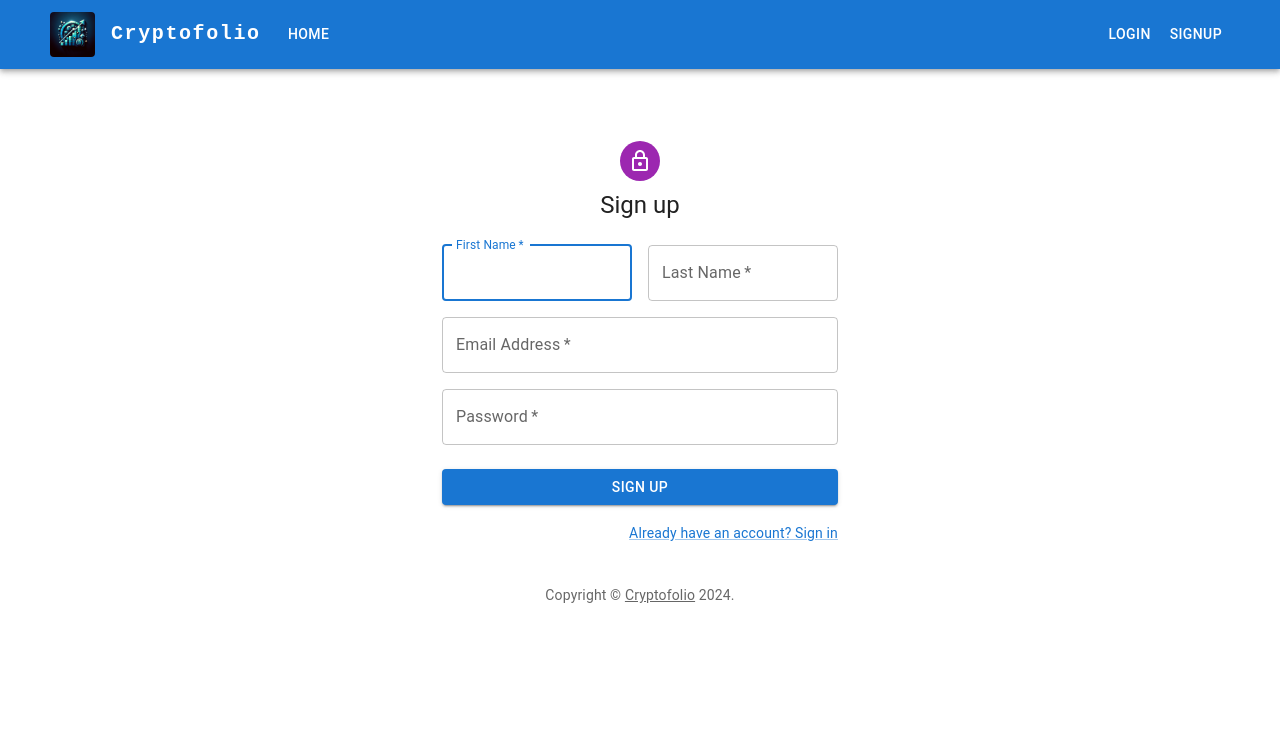
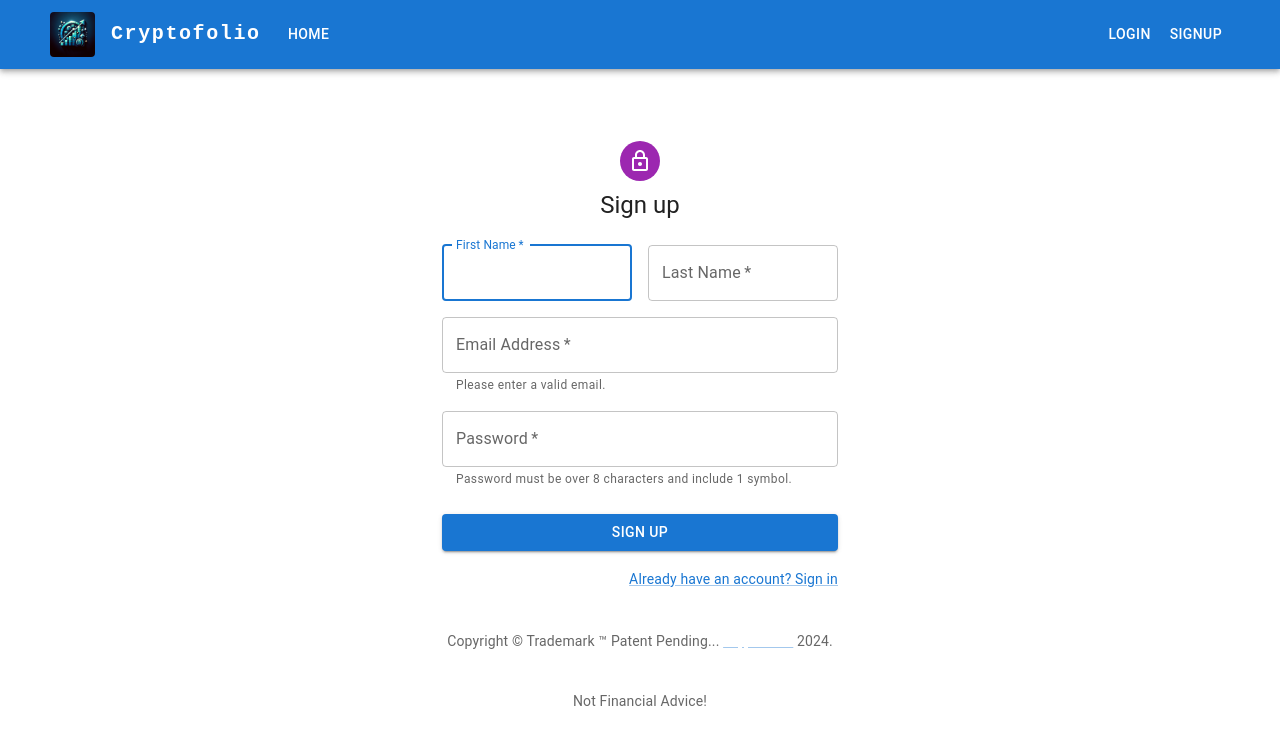
Before and after one commit to sfryan95/Cryptofolio, a React app: page /signup in a window 1280 px wide. Shown: the top 744 px of the page. Built offline with nearby package versions, Linux system fonts and the light colour scheme.

Commit message:
added input validation for email and password to signup page and user dashboard for updating the same

```diff
--- a/src/components/Dashboard/Dashboard.jsx
+++ b/src/components/Dashboard/Dashboard.jsx
@@ -19,12 +19,18 @@ import axios from 'axios';
 export default function Dashboard({ setIsAuthenticated }) {
   const [open, setOpen] = useState(false);
   const [emailError, setEmailError] = useState('');
+  const [passwordError, setPasswordError] = useState('');
   const [deleteError, setDeleteError] = useState('');
   const navigate = useNavigate();
 
   const validateEmail = (email) => {
     const regex = /^[^\s@]+@[^\s@]+\.[^\s@]+$/;
     return regex.test(email);
+  };
+
+  const validatePassword = (password) => {
+    const regex = /[^a-zA-Z0-9]+/;
+    return regex.test(password) && password.length >= 8;
   };
 
   const updateUserInfo = async (type, info) => {
@@ -80,6 +86,11 @@ export default function Dashboard({ setIsAuthenticated }) {
     event.preventDefault();
     const data = new FormData(event.currentTarget);
     const password = data.get('password');
+    if (!validatePassword(password)) {
+      setPasswordError('Invalid password format.');
+      return;
+    }
+    setPasswordError('');
     updateUserInfo('password', password);
   };
 
@@ -161,7 +172,7 @@ export default function Dashboard({ setIsAuthenticated }) {
             </Typography>
             <Grid container spacing={2}>
               <Grid item xs={12}>
-                <TextField required fullWidth id="email" label="Email Address" name="email" autoComplete="email" error={!!emailError} helperText={emailError} />
+                <TextField required fullWidth id="email" label="Email Address" name="email" autoComplete="email" error={!!emailError} helperText={emailError || 'Please enter a valid email.'} />
               </Grid>
             </Grid>
             <Button type="submit" fullWidth variant="contained" sx={{ mt: 3, mb: 2, width: '30%' }}>
@@ -174,7 +185,17 @@ export default function Dashboard({ setIsAuthenticated }) {
             </Typography>
             <Grid container spacing={2}>
               <Grid item xs={12}>
-                <TextField required fullWidth name="password" label="Password" type="password" id="password" autoComplete="new-password" />
+                <TextField
+                  required
+                  fullWidth
+                  name="password"
+                  label="Password"
+                  type="password"
+                  id="password"
+                  autoComplete="new-password"
+                  error={!!passwordError}
+                  helperText={passwordError || 'Password must be over 8 characters and include 1 symbol.'}
+                />
               </Grid>
             </Grid>
             <Button type="submit" fullWidth variant="contained" sx={{ mt: 3, mb: 2, width: '30%' }}>
--- a/src/components/SignIn/SignInSide.jsx
+++ b/src/components/SignIn/SignInSide.jsx
@@ -20,20 +20,26 @@ import axios from 'axios';
 
 function Copyright(props) {
   return (
+    <div>
       <Typography variant="body2" color="text.secondary" align="center" {...props}>
-      {'Copyright © '}
-      <Link color="inherit" component={RouterLink} to="/">
+        {'Copyright © Trademark ™ Patent Pending... '}
+        <Link sx={{ color: 'white' }} component={RouterLink} to="/">
           Cryptofolio
         </Link>{' '}
         {new Date().getFullYear()}
         {'.'}
       </Typography>
+      <Typography variant="body2" color="text.secondary" align="center" {...props}>
+        {'Not Financial Advice!'}
+      </Typography>
+    </div>
   );
 }
 
 export default function SignInSide({ setIsAuthenticated, setLoginSuccess, setLoginSuccessOpen }) {
   const [failedOpen, setLoginFailedOpen] = useState(false);
   const [loginFailed, setLoginFailed] = useState(false);
+  const [emailError, setEmailError] = useState('');
   const navigate = useNavigate();
   const loginAndRedirect = async (email, password) => {
     try {
@@ -57,10 +63,20 @@ export default function SignInSide({ setIsAuthenticated, setLoginSuccess, setLog
     }
   };
 
+  const validateEmail = (email) => {
+    const regex = /^[^\s@]+@[^\s@]+\.[^\s@]+$/;
+    return regex.test(email);
+  };
+
   const handleSubmit = (event) => {
     event.preventDefault();
     const data = new FormData(event.currentTarget);
     const email = data.get('email');
+    if (!validateEmail(email)) {
+      setEmailError('Invalid email format.');
+      return;
+    }
+    setEmailError('');
     const password = data.get('password');
     loginAndRedirect(email, password);
   };
@@ -118,7 +134,7 @@ export default function SignInSide({ setIsAuthenticated, setLoginSuccess, setLog
             Sign in
           </Typography>
           <Box component="form" noValidate onSubmit={handleSubmit} sx={{ mt: 1 }}>
-            <TextField margin="normal" required fullWidth id="email" label="Email Address" name="email" autoComplete="email" autoFocus />
+            <TextField margin="normal" required fullWidth id="email" label="Email Address" name="email" autoComplete="email" autoFocus error={!!emailError} helperText={emailError} />
             <TextField margin="normal" required fullWidth name="password" label="Password" type="password" id="password" autoComplete="current-password" />
             <FormControlLabel control={<Checkbox value="remember" color="primary" />} label="Remember me" />
             <Button type="submit" fullWidth variant="contained" sx={{ mt: 3, mb: 2 }}>
--- a/src/components/Signup/SignUp.jsx
+++ b/src/components/Signup/SignUp.jsx
@@ -1,4 +1,4 @@
-import React from 'react';
+import React, { useState } from 'react';
 import { Link as RouterLink, useNavigate } from 'react-router-dom';
 import Avatar from '@mui/material/Avatar';
 import Button from '@mui/material/Button';
@@ -14,18 +14,25 @@ import axios from 'axios';
 
 function Copyright(props) {
   return (
+    <div>
       <Typography variant="body2" color="text.secondary" align="center" {...props}>
-      {'Copyright © '}
-      <Link color="inherit" component={RouterLink} to="/signin">
+        {'Copyright © Trademark ™ Patent Pending... '}
+        <Link sx={{ color: 'white' }} component={RouterLink} to="/">
           Cryptofolio
         </Link>{' '}
         {new Date().getFullYear()}
         {'.'}
       </Typography>
+      <Typography variant="body2" color="text.secondary" align="center" {...props}>
+        {'Not Financial Advice!'}
+      </Typography>
+    </div>
   );
 }
 
 export default function SignUp({ setIsAuthenticated }) {
+  const [emailError, setEmailError] = useState('');
+  const [passwordError, setPasswordError] = useState('');
   const navigate = useNavigate();
   const signupAndRedirect = async (email, password) => {
     try {
@@ -47,11 +54,31 @@ export default function SignUp({ setIsAuthenticated }) {
     }
   };
 
+  const validateEmail = (email) => {
+    const regex = /^[^\s@]+@[^\s@]+\.[^\s@]+$/;
+    return regex.test(email);
+  };
+
+  const validatePassword = (password) => {
+    const regex = /[^a-zA-Z0-9]+/;
+    return regex.test(password) && password.length >= 8;
+  };
+
   const handleSubmit = (event) => {
     event.preventDefault();
     const data = new FormData(event.currentTarget);
     const email = data.get('email');
     const password = data.get('password');
+    if (!validateEmail(email)) {
+      setEmailError('Invalid email format.');
+      return;
+    }
+    if (!validatePassword(password)) {
+      setPasswordError('Invalid password format.');
+      return;
+    }
+    setPasswordError('');
+    setEmailError('');
     signupAndRedirect(email, password);
   };
 
@@ -80,10 +107,10 @@ export default function SignUp({ setIsAuthenticated }) {
               <TextField required fullWidth id="lastName" label="Last Name" name="lastName" autoComplete="family-name" />
             </Grid>
             <Grid item xs={12}>
-              <TextField required fullWidth id="email" label="Email Address" name="email" autoComplete="email" />
+              <TextField required fullWidth id="email" label="Email Address" name="email" autoComplete="email" error={!!emailError} helperText={emailError || 'Please enter a valid email.'} />
             </Grid>
             <Grid item xs={12}>
-              <TextField required fullWidth name="password" label="Password" type="password" id="password" autoComplete="new-password" />
+              <TextField required fullWidth name="password" label="Password" type="password" id="password" autoComplete="new-password" error={!!passwordError} helperText={passwordError || 'Password must be over 8 characters and include 1 symbol.'} />
             </Grid>
           </Grid>
           <Button type="submit" fullWidth variant="contained" sx={{ mt: 3, mb: 2 }}>
```
Lines whose indentation alone changed are shown as unchanged.
